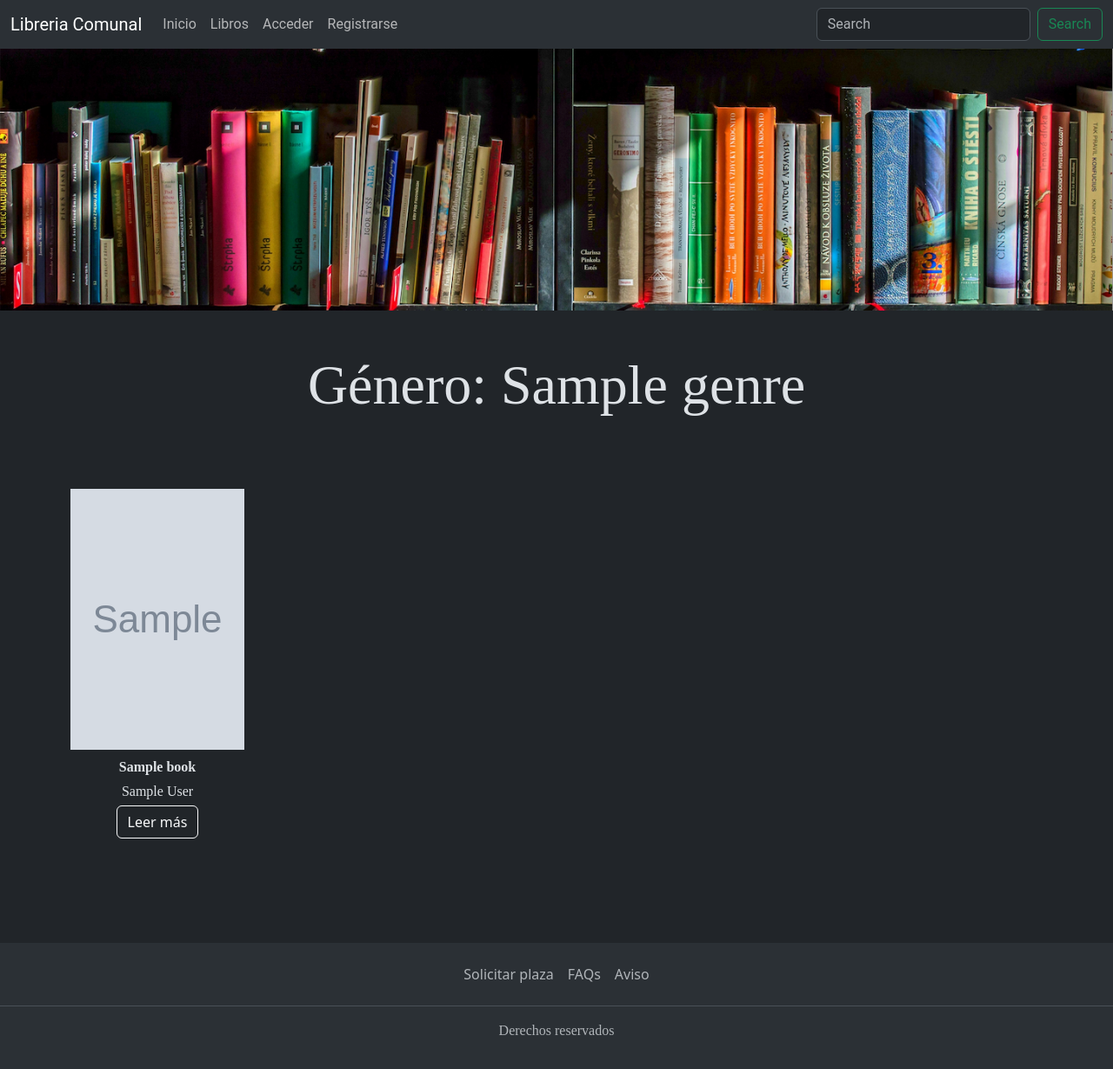
After one commit to luciabalbas/libreria_comun, a Django app: page /books/genre/1 in a window 1280 px wide. The commit adds this page. Shown: the whole page at 87% size. Run offline with Django 5.2, Linux system fonts and the light colour scheme; tables that the repository leaves empty hold one stand-in row (values such as "Sample post"); grey boxes marked "Sample" are stand-in pictures.

Commit message:
Creando modelo Género como parte de Libro, creando una vista propia

```diff
--- a/libreria_comun/books/models.py
+++ b/libreria_comun/books/models.py
@@ -2,6 +2,20 @@ from django.db import models
 from django.core.validators import validate_image_file_extension
 
 # Create your models here.
+class Genre(models.Model):
+    name = models.CharField(max_length=100, verbose_name='Nombre')
+    created = models.DateTimeField(auto_now_add=True, verbose_name='Fecha de creación')
+    updated = models.DateTimeField(auto_now=True, verbose_name='Fecha de edición')
+
+    class Meta:
+        verbose_name = 'Género'
+        verbose_name_plural = 'Géneros'
+        ordering = ['name']
+
+    def __str__(self):
+        return self.name
+
+
 class Book(models.Model):
     """  Modelo de Libro con titulo, autor, sinopsis y creación """
     title = models.CharField(verbose_name='Título', max_length=100)
@@ -9,6 +23,7 @@ class Book(models.Model):
     sinopsis = models.TextField(verbose_name='Sinopsis', blank=True, null=True)
     created = models.DateTimeField(auto_now_add=True, verbose_name='Fecha de creación')
     image = models.ImageField(verbose_name='Portada', upload_to='books/', null=True, blank=True, validators=[validate_image_file_extension])
+    genres = models.ManyToManyField(Genre, verbose_name='Género', related_name='get_books', null=True, blank=True)
 
     class Meta:
         verbose_name = 'Libro'
--- /dev/null
+++ b/libreria_comun/books/templates/books/genre_list.html
@@ -0,0 +1,28 @@
+{% extends 'core/base.html' %}
+{% block title %}Géneros{% endblock %}
+{% block content %}
+<div class="container-fluid py-5">
+    <h2 class="display-3 text-center">Género: {{genre}}</h2>
+    <div class="row mx-3 my-5">
+        {% for book in book_list %}
+            <div class="col-lg-3 col-sm-6 my-4">
+                <div class="container text-center">
+                        <div class="book-content">
+                            {% if book.image != '' %}
+                                <img class="my-2" src="{{book.image.url}}" width="200" height="300" />
+                            {% else %}
+                                <img class="my-2" src="{% load static %}{% static 'books/no-portada.svg' %}" width="200" height="300" />
+                            {% endif %}
+                            <p class="mb-1 fw-bold title">{{book.title}}</p>
+                            <p class="mb-1 author">{{book.author}}</p>
+                            <a class='btn btn-outline-light' href="{% url 'books:book' book.id book.title|slugify %}">Leer más</a>
+                        </div>
+                    </a>
+                </div>
+            </div>
+        {% endfor %}
+        <!-- PAGINATION -->
+        {% block pagination %}{% include 'books/pagination.html' %}{% endblock %}
+    </div>
+</div>
+{% endblock %}
--- a/libreria_comun/books/urls.py
+++ b/libreria_comun/books/urls.py
@@ -1,5 +1,5 @@
 from django.urls import path
-from .views import BookDetailView, BookListView, BookCreateView, BookUpdate, BookDelete
+from .views import BookDetailView, BookListView, BookCreateView, BookUpdate, BookDelete, GenreList
 from . import views
 
 books_patterns = ([
@@ -8,5 +8,6 @@ books_patterns = ([
     path('create/', BookCreateView.as_view(), name='create'),
     path('update/<int:pk>', BookUpdate.as_view(), name='update'),
     path('delete/<int:pk>', BookDelete.as_view(), name='delete'),
-    path('search', views.search_book, name='search')
+    path('search/', views.search_book, name='search'),
+    path('genre/<int:genre_id>', GenreList.as_view(), name='genre'),
 ], 'books')
--- a/libreria_comun/books/views.py
+++ b/libreria_comun/books/views.py
@@ -1,12 +1,12 @@
 from django.views.generic.list import ListView
 from django.views.generic.detail import DetailView
-from .models import Book
+from .models import Book, Genre
 from .forms import BookForm
 from django.views.generic.edit import CreateView, UpdateView, DeleteView
 from django.urls import reverse_lazy
 from django.utils.decorators import method_decorator
 from django.contrib.admin.views.decorators import staff_member_required
-from django.shortcuts import render
+from django.shortcuts import render, get_object_or_404, get_list_or_404
 
 # Create your views here.
 class BookListView(ListView):
@@ -49,3 +49,10 @@ def search_book(request):
         return render(request, 'books/search_book.html', {'searched': searched, 'books': books})
     else:
         return render(request, 'books/search_book.html', {})
+
+class GenreList(ListView):
+    model = Book
+    def get(self, request, genre_id):
+        genre = get_object_or_404(Genre, id=genre_id)
+        books = get_list_or_404(Book, genres=genre)
+        return render(request, 'books/genre_list.html', {'genre': genre, 'book_list': books})
```
Also changed, not shown: libreria_comun/books/admin.py (+7 -1 lines), libreria_comun/books/forms.py (+7 -3 lines), libreria_comun/books/templates/books/book_detail.html (+7 -1 lines), libreria_comun/books/migrations/0004_genre_alter_book_image_book_generes.py (added), libreria_comun/books/migrations/0005_rename_generes_book_genres.py (added), libreria_comun/books/migrations/0006_alter_book_genres.py (added), libreria_comun/books/migrations/0007_alter_genre_options.py (added).
